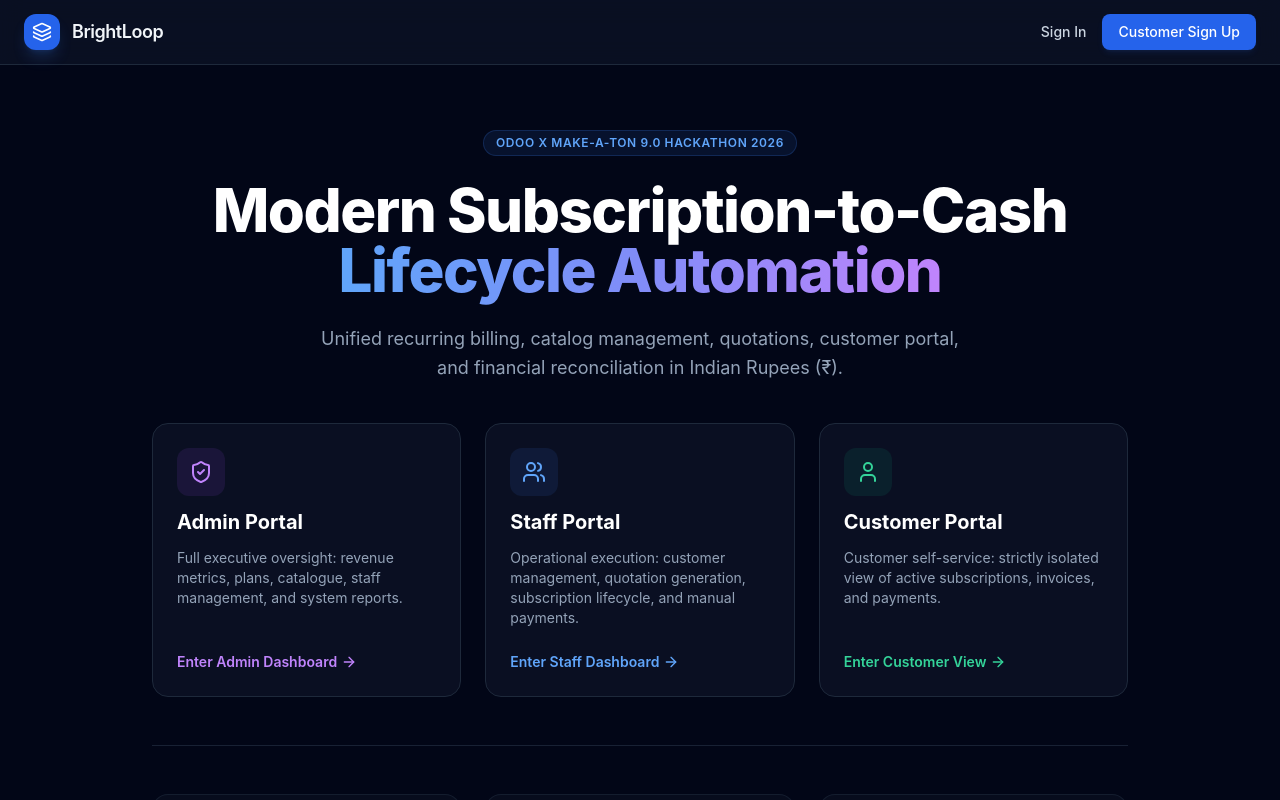
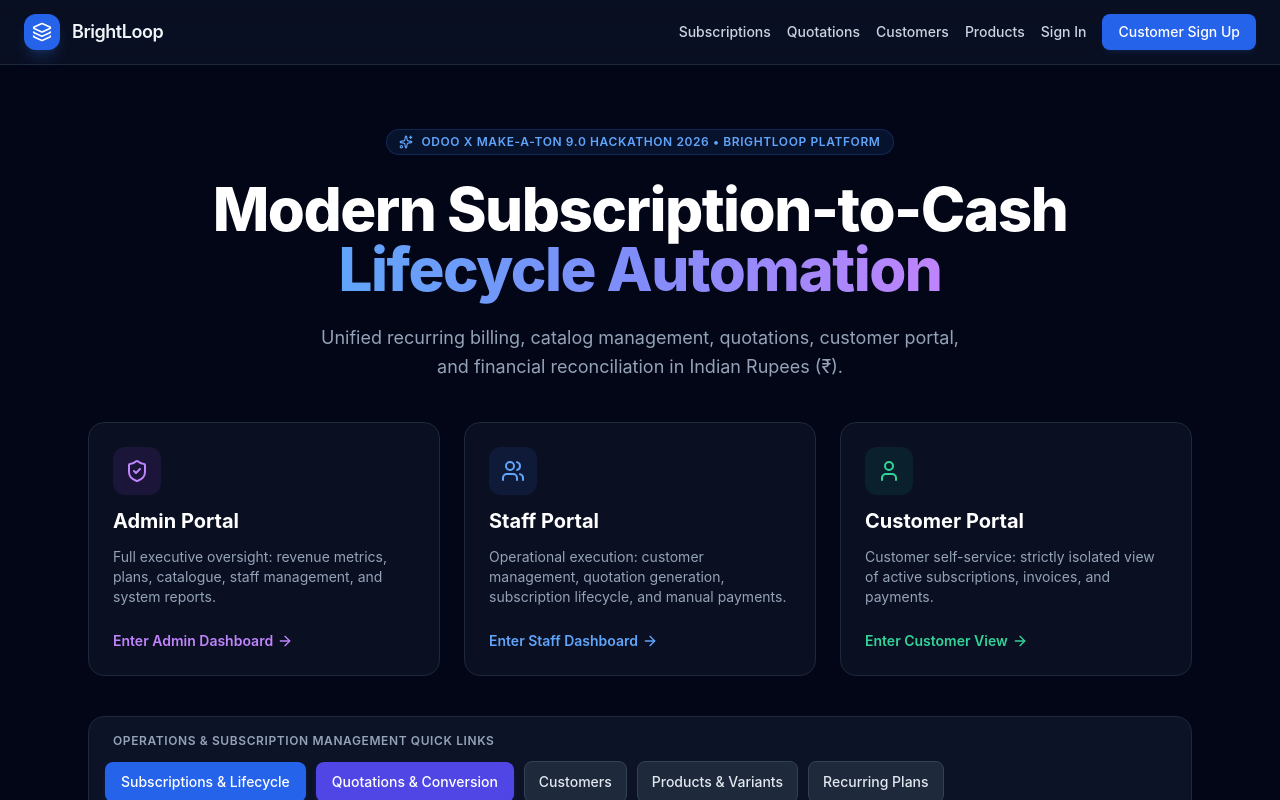
Before and after one commit to nahas2003/subscription-management-system, a Next.js app: page / in a window 1280 px wide. Shown: the top 800 px of the page. Built offline with nearby package versions, Linux system fonts and the light colour scheme.

Commit message:
feat: configure next.config.mjs for Next.js 14 and expose Member 3 operations quick links on home page

```diff
--- /dev/null
+++ b/next.config.mjs
@@ -0,0 +1,6 @@
+/** @type {import('next').NextConfig} */
+const nextConfig = {
+  reactStrictMode: true,
+};
+
+export default nextConfig;
--- a/next.config.ts
+++ /dev/null
@@ -1,7 +0,0 @@
-import type { NextConfig } from "next";
-
-const nextConfig: NextConfig = {
-  reactStrictMode: true,
-};
-
-export default nextConfig;
--- a/src/app/page.tsx
+++ b/src/app/page.tsx
@@ -1,6 +1,6 @@
 import React from 'react';
 import Link from 'next/link';
-import { Layers, ShieldCheck, Users, User, ArrowRight } from 'lucide-react';
+import { Layers, ShieldCheck, Users, User, ArrowRight, Sparkles } from 'lucide-react';
 
 export default function HomePage() {
   return (
@@ -15,6 +15,30 @@ export default function HomePage() {
             <span className="font-semibold text-lg tracking-tight">BrightLoop</span>
           </div>
           <div className="flex items-center gap-4">
+            <Link
+              href="/subscriptions"
+              className="text-sm font-medium text-slate-300 hover:text-white transition-colors hidden sm:inline-block"
+            >
+              Subscriptions
+            </Link>
+            <Link
+              href="/quotations"
+              className="text-sm font-medium text-slate-300 hover:text-white transition-colors hidden sm:inline-block"
+            >
+              Quotations
+            </Link>
+            <Link
+              href="/customers"
+              className="text-sm font-medium text-slate-300 hover:text-white transition-colors hidden md:inline-block"
+            >
+              Customers
+            </Link>
+            <Link
+              href="/products"
+              className="text-sm font-medium text-slate-300 hover:text-white transition-colors hidden md:inline-block"
+            >
+              Products
+            </Link>
             <Link
               href="/auth/login"
               className="text-sm font-medium text-slate-300 hover:text-white transition-colors"
@@ -32,9 +56,10 @@ export default function HomePage() {
       </header>
 
       {/* Hero Section */}
-      <section className="max-w-5xl mx-auto px-6 py-16 text-center">
+      <section className="max-w-6xl mx-auto px-6 py-16 text-center">
         <div className="inline-flex items-center gap-2 px-3 py-1 rounded-full bg-blue-500/10 border border-blue-500/20 text-blue-400 text-xs font-semibold uppercase tracking-wider mb-6">
-          <span>Odoo x Make-A-Ton 9.0 Hackathon 2026</span>
+          <Sparkles className="w-3.5 h-3.5" />
+          <span>Odoo x Make-A-Ton 9.0 Hackathon 2026 &bull; BrightLoop Platform</span>
         </div>
         <h1 className="text-4xl sm:text-6xl font-extrabold tracking-tight text-white mb-6 leading-tight">
           Modern Subscription-to-Cash <br />
@@ -47,7 +72,7 @@ export default function HomePage() {
         </p>
 
         {/* Interface Role Portals */}
-        <div className="grid grid-cols-1 md:grid-cols-3 gap-6 text-left mb-12">
+        <div className="grid grid-cols-1 md:grid-cols-3 gap-6 text-left mb-10">
           {/* Admin Portal Card */}
           <Link
             href="/admin/dashboard"
@@ -115,6 +140,45 @@ export default function HomePage() {
           </Link>
         </div>
 
+        {/* Member 3 Direct Operations Suite Bar */}
+        <div className="p-4 rounded-2xl bg-slate-900/80 border border-slate-800 mb-12">
+          <div className="text-xs uppercase tracking-wider font-semibold text-slate-400 mb-3 text-center sm:text-left sm:pl-2">
+            Operations &amp; Subscription Management Quick Links
+          </div>
+          <div className="flex flex-wrap items-center justify-center sm:justify-start gap-2.5">
+            <Link
+              href="/subscriptions"
+              className="bg-blue-600 hover:bg-blue-500 text-white text-sm font-medium px-4 py-2.5 rounded-lg transition-all shadow-md shadow-blue-600/20"
+            >
+              Subscriptions &amp; Lifecycle
+            </Link>
+            <Link
+              href="/quotations"
+              className="bg-indigo-600 hover:bg-indigo-500 text-white text-sm font-medium px-4 py-2.5 rounded-lg transition-all shadow-md shadow-indigo-600/20"
+            >
+              Quotations &amp; Conversion
+            </Link>
+            <Link
+              href="/customers"
+              className="bg-slate-800 hover:bg-slate-700 text-slate-200 border border-slate-700 text-sm font-medium px-3.5 py-2.5 rounded-lg transition-all"
+            >
+              Customers
+            </Link>
+            <Link
+              href="/products"
+              className="bg-slate-800 hover:bg-slate-700 text-slate-200 border border-slate-700 text-sm font-medium px-3.5 py-2.5 rounded-lg transition-all"
+            >
+              Products &amp; Variants
+            </Link>
+            <Link
+              href="/plans"
+              className="bg-slate-800 hover:bg-slate-700 text-slate-200 border border-slate-700 text-sm font-medium px-3.5 py-2.5 rounded-lg transition-all"
+            >
+              Recurring Plans
+            </Link>
+          </div>
+        </div>
+
         {/* Feature Cards Grid */}
         <div className="grid grid-cols-1 md:grid-cols-3 gap-6 text-left border-t border-slate-800/80 pt-12">
           <div className="p-6 rounded-2xl bg-slate-900/40 border border-slate-800/60">
```
